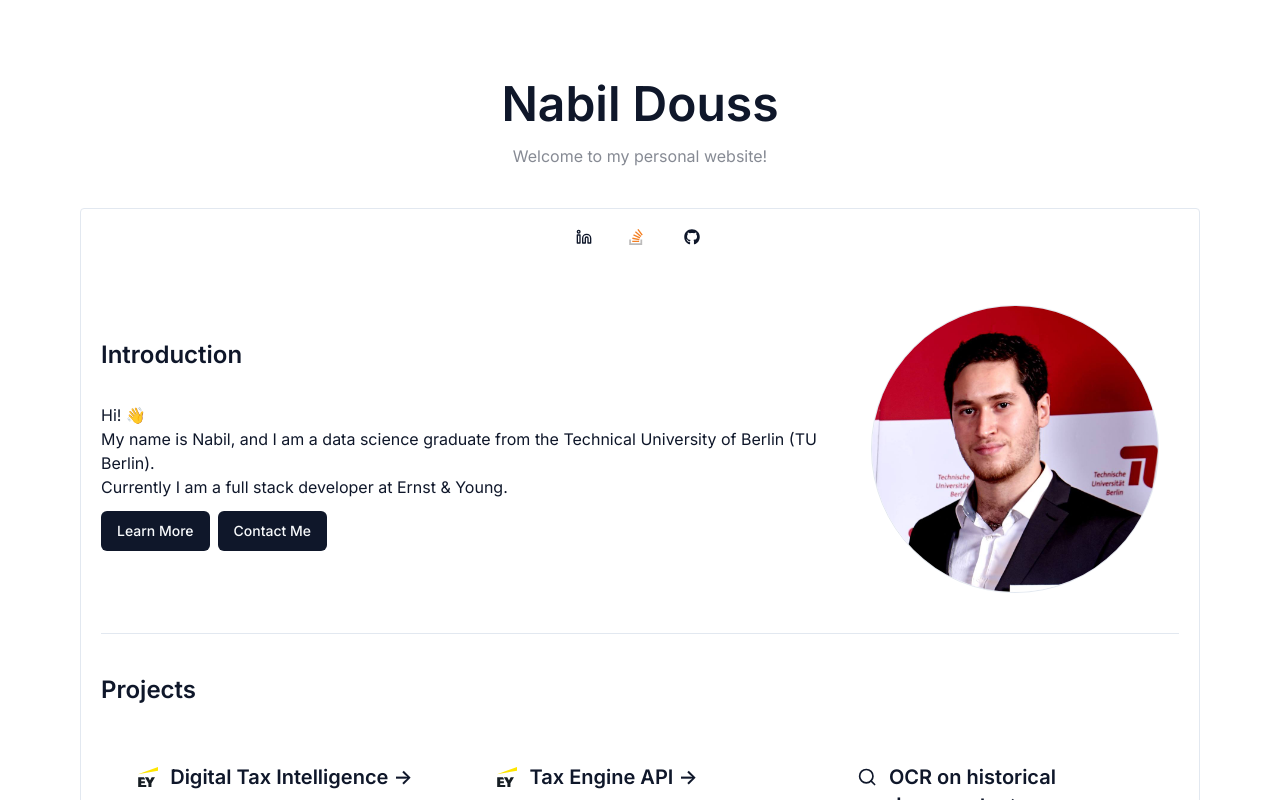
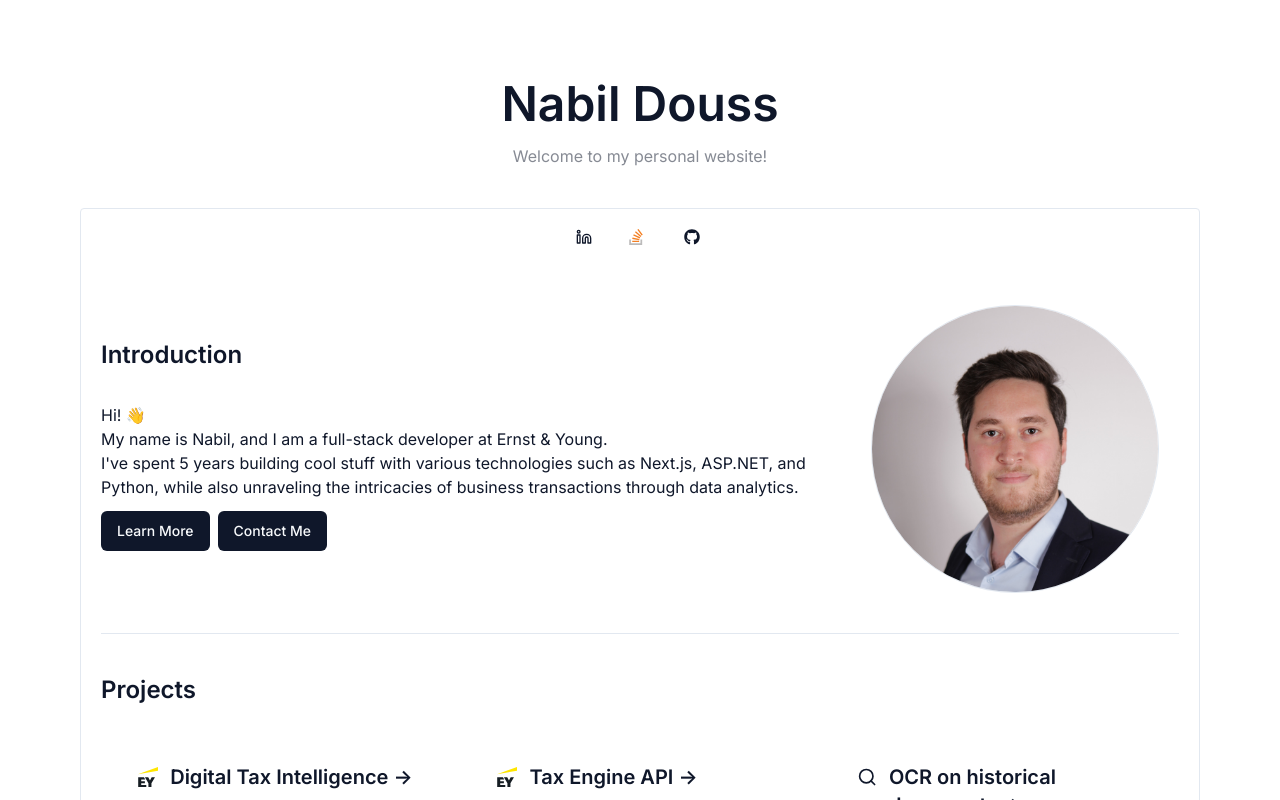
Before and after one commit to nabildouss/nabildouss.github.io, a Next.js app: page / in a window 1280 px wide. Shown: the top 800 px of the page. Built offline with nearby package versions, Linux system fonts and the light colour scheme.

Commit message:
refactor: adjusted information

```diff
--- a/app/page.tsx
+++ b/app/page.tsx
@@ -15,9 +15,8 @@ export default function Home() {
           <div className="self-center lg:w-2/3">
             <h2 className='text-2xl font-semibold mb-8'>Introduction</h2>
             <div>Hi! &#128075;<br/>
-                My name is Nabil, and I am a data science graduate from the Technical University of Berlin (TU
-                Berlin).<br/>
-                Currently I am a full stack developer at Ernst & Young.
+                My name is Nabil, and I am a full-stack developer at Ernst & Young.<br/>
+                I've spent 5 years building cool stuff with various technologies such as Next.js, ASP.NET, and Python, while also unraveling the intricacies of business transactions through data analytics.
             </div>
             <div className="actions mt-3 flex justify-center lg:justify-start">
                   <Button className='mr-2' asChild>
```
Also changed, not shown: public/lebenslauf.jpg, 1 other file (tests, documents, lock files or other folders).
